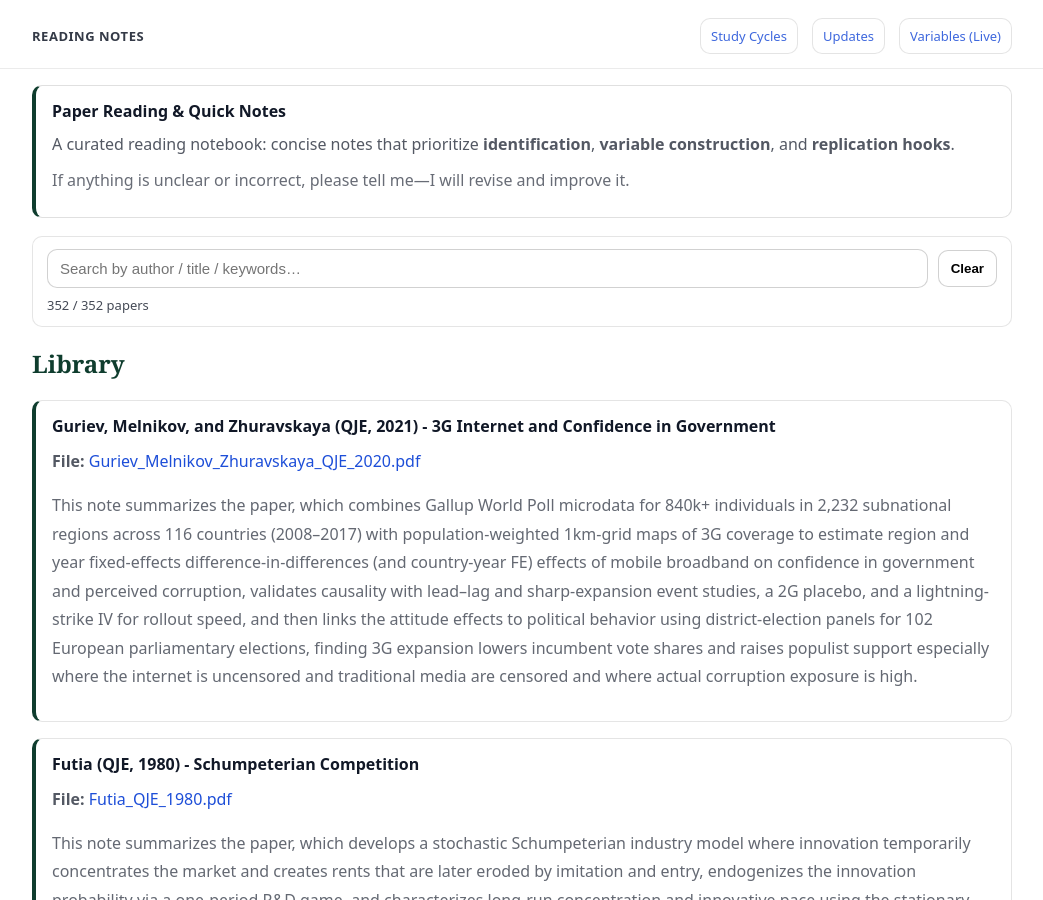
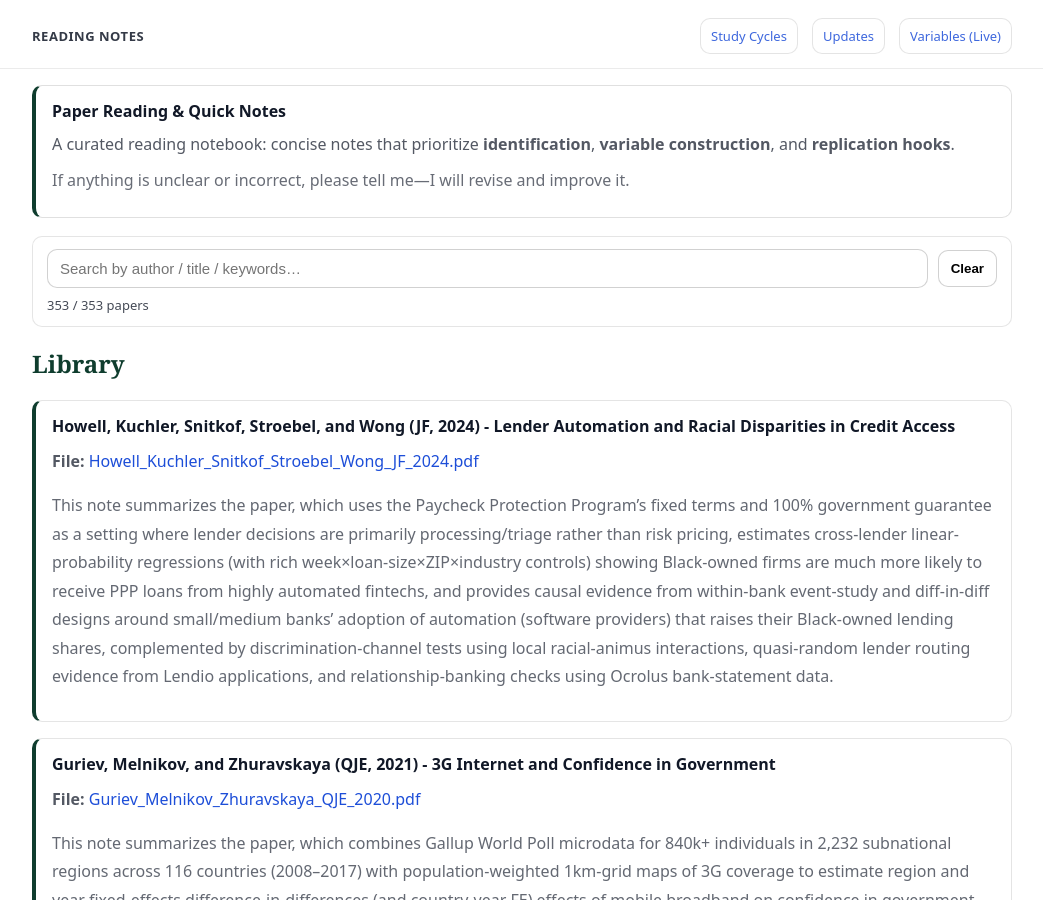
Before and after one commit to yaxinzn/study-archive, a Jekyll site: the page built from reading/index.md, in a window 1280 px wide and 900 px high. Shown: the whole window, without its empty margins (118-1161 px from the left). Built offline with Jekyll 4.4.1, drawn with Linux system fonts in a browser that asks for light colours.

Commit message:
Reading: add/update Howell_Kuchler_Snitkof_Stroebel_Wong_JF_2024.pdf

```diff
--- a/_data/reading.yml
+++ b/_data/reading.yml
@@ -1,3 +1,7 @@
+- title: "Howell, Kuchler, Snitkof, Stroebel, and Wong (JF, 2024) - Lender Automation and Racial Disparities in Credit Access"
+  file: "Howell_Kuchler_Snitkof_Stroebel_Wong_JF_2024.pdf"
+  desc: "This note summarizes the paper, which uses the Paycheck Protection Program’s fixed terms and 100% government guarantee as a setting where lender decisions are primarily processing/triage rather than risk pricing, estimates cross-lender linear-probability regressions (with rich week×loan-size×ZIP×industry controls) showing Black-owned firms are much more likely to receive PPP loans from highly automated fintechs, and provides causal evidence from within-bank event-study and diff-in-diff designs around small/medium banks’ adoption of automation (software providers) that raises their Black-owned lending shares, complemented by discrimination-channel tests using local racial-animus interactions, quasi-random lender routing evidence from Lendio applications, and relationship-banking checks using Ocrolus bank-statement data."
+
 - title: "Guriev, Melnikov, and Zhuravskaya (QJE, 2021) - 3G Internet and Confidence in Government"
   file: "Guriev_Melnikov_Zhuravskaya_QJE_2020.pdf"
   desc: "This note summarizes the paper, which combines Gallup World Poll microdata for 840k+ individuals in 2,232 subnational regions across 116 countries (2008–2017) with population-weighted 1km-grid maps of 3G coverage to estimate region and year fixed-effects difference-in-differences (and country-year FE) effects of mobile broadband on confidence in government and perceived corruption, validates causality with lead–lag and sharp-expansion event studies, a 2G placebo, and a lightning-strike IV for rollout speed, and then links the attitude effects to political behavior using district-election panels for 102 European parliamentary elections, finding 3G expansion lowers incumbent vote shares and raises populist support especially where the internet is uncensored and traditional media are censored and where actual corruption exposure is high."
```
Also changed, not shown: 1 other file.
